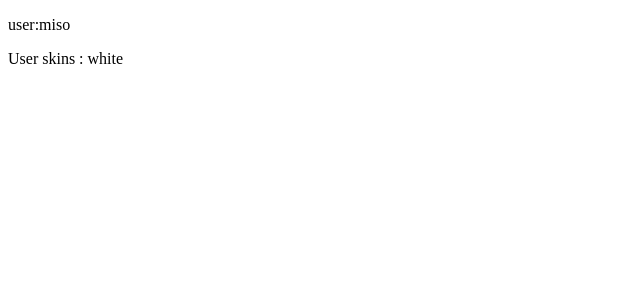
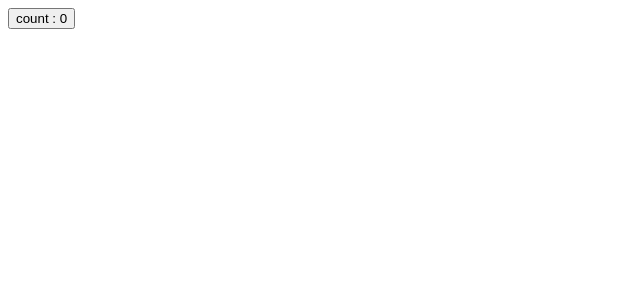
Before and after one commit to Bheem-Works/REACT-, a React (Vite) app in the folder practice/: page / in a window 1280 px wide. Shown: the top 300 px of the page, without its empty margins (0-640 px from the left). Built offline with nearby package versions, Linux system fonts and the light colour scheme.

Commit message:
The use effect in the react

```diff
--- a/practice/src/App.jsx
+++ b/practice/src/App.jsx
@@ -1,11 +1,12 @@
 import React from 'react';
 import PropOne from './components/PropOne';
 import MainProp from './components/MainProp';
+import OneMain from './components/oneMain';
 
 const App = () => {
   return (
     <div>
-      <MainProp />
+      <OneMain />
     </div>
   );
 }
--- /dev/null
+++ b/practice/src/components/oneMain.jsx
@@ -0,0 +1,34 @@
+import React, { useEffect, useState } from 'react';
+
+const OneMain = () => {
+
+    const [count,setCount] = useState(0);
+
+
+
+    // // Case 1:
+    //     useEffect(() => {
+    //     alert("It will run for forever");
+    //     });
+
+    // // Case 2:
+    //     useEffect(()=>{
+    //         alert("Welcome to the first time in my website!");
+    //     },[]);
+
+    // Case 3:
+        useEffect(()=>{
+            document.title = `count${count}`;
+            alert(`Your count is right now ${count}`);
+        },[count]);
+
+
+    return (
+        <div>
+            <button
+             onClick={()=>setCount(count + 1)}>count : {count}</button>
+        </div>
+    );
+}
+
+export default OneMain;
```
